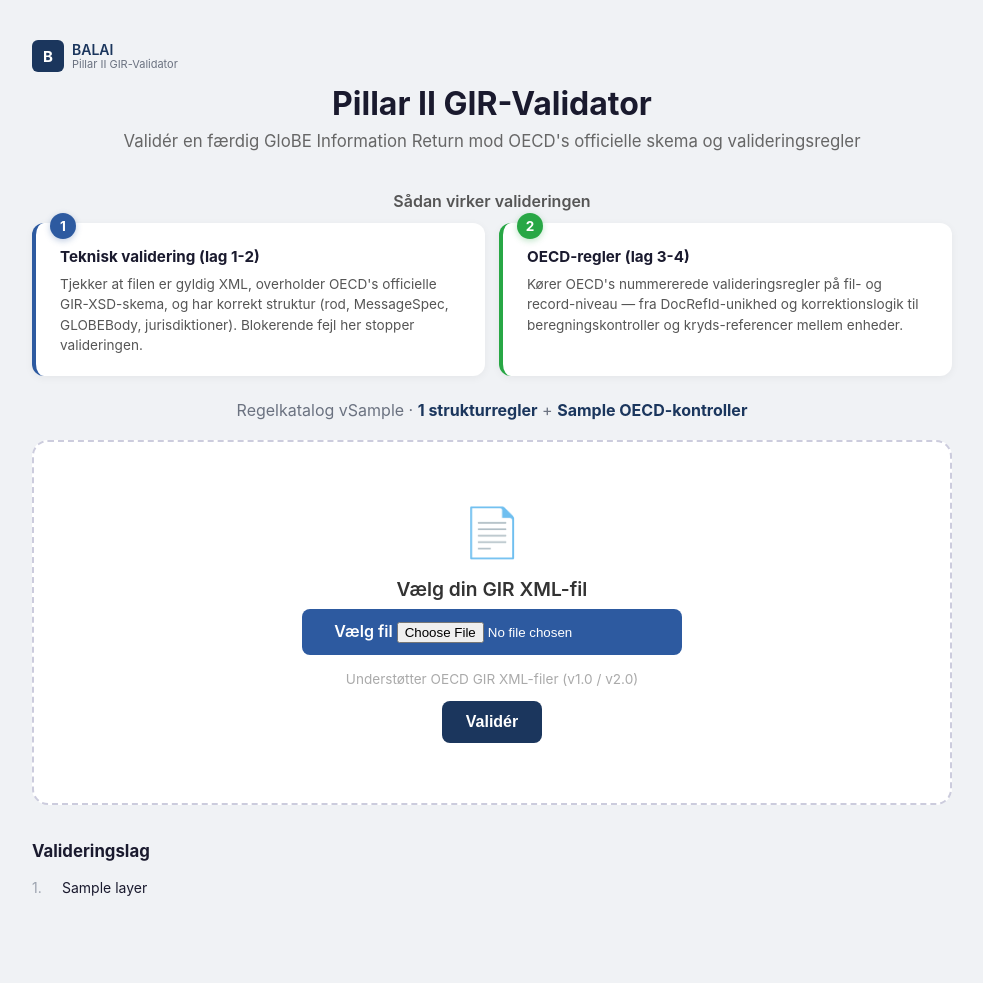
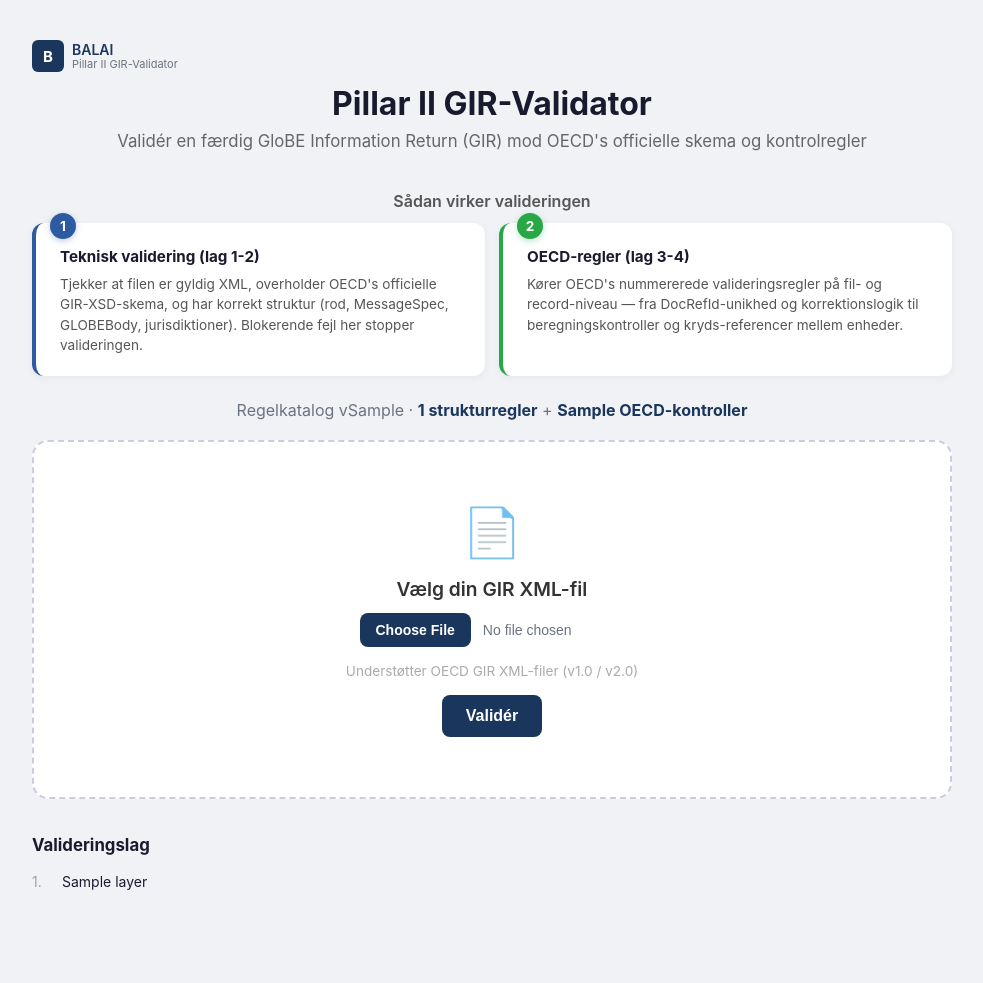
Before and after one commit to Bal1979/Pillar2-Validator, a Flask app: template templates/index.html in a window 1280 px wide. Shown: the top 983 px of the page, without its empty margins (148-1131 px from the left). Run offline with Flask 3, Linux system fonts and the light colour scheme; the template is opened without the code that fills it: most values are stand-ins (such as "Sample title", 1, 10 or a date in 2020); parts of the project's set-up code (start-up, migrations or seed data) failed here and were passed over.

Commit message:
UI-fix: ét fil-felt (fjern dublet Vælg fil) + strammet undertitel

```diff
--- a/static/style.css
+++ b/static/style.css
@@ -1074,3 +1074,13 @@ h1 { font-size: 2rem; color: #1a1a2e; margin-bottom: 8px; }
 .layer-list { list-style: none; padding: 0; margin: 12px 0 0; }
 .layer-list li { display: flex; gap: 10px; padding: 6px 0; font-size: 14px; border-bottom: 1px solid #f0f2f5; }
 .layer-list .ln { color: #9ca3af; width: 20px; flex: none; }
+
+/* --- Pillar II: pænt native fil-felt (ét "Vælg fil", ingen dubletter) --- */
+.file-input { display: inline-block; max-width: 100%; font-size: 14px; color: #6B7280; margin: 4px auto 0; }
+.file-input::file-selector-button {
+  margin-right: 12px; padding: 9px 16px; border: none; border-radius: 8px;
+  background: #1B365D; color: #fff; font-weight: 600; font-size: 14px; cursor: pointer;
+}
+.file-input::file-selector-button:hover { background: #24477a; }
+.btn-validate { margin-top: 16px; background: #1B365D; color: #fff; }
+.btn-validate:hover { background: #24477a; }
--- a/templates/index.html
+++ b/templates/index.html
@@ -29,7 +29,7 @@
 
     <header>
       <h1>Pillar II GIR-Validator</h1>
-      <p class="subtitle">Validér en færdig GloBE Information Return mod OECD's officielle skema og valideringsregler</p>
+      <p class="subtitle">Validér en færdig GloBE Information Return (GIR) mod OECD's officielle skema og kontrolregler</p>
     </header>
 
     <!-- Sådan virker valideringen -->
@@ -60,12 +60,9 @@
       <div class="upload-icon">&#128196;</div>
       <p class="upload-text">Vælg din GIR XML-fil</p>
       <form action="/valider" method="post" enctype="multipart/form-data">
-        <label class="upload-btn">
-          Vælg fil
-          <input type="file" name="file" accept=".xml" required>
-        </label>
+        <input type="file" name="file" accept=".xml" required class="file-input">
         <p class="upload-formats">Understøtter OECD GIR XML-filer (v1.0 / v2.0)</p>
-        <button type="submit" class="btn" style="margin-top:14px; background:#1B365D; color:#fff;">Validér</button>
+        <button type="submit" class="btn btn-validate">Validér</button>
       </form>
     </div>
 
```
